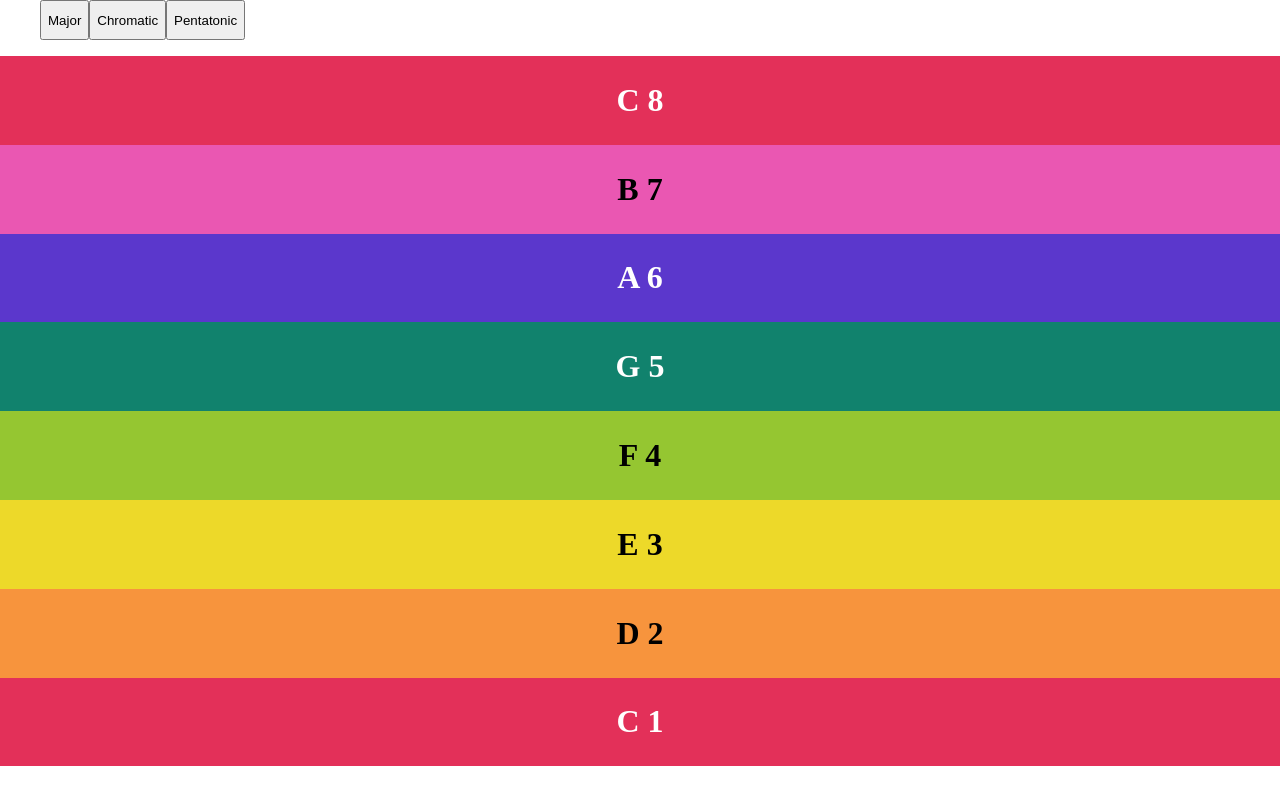
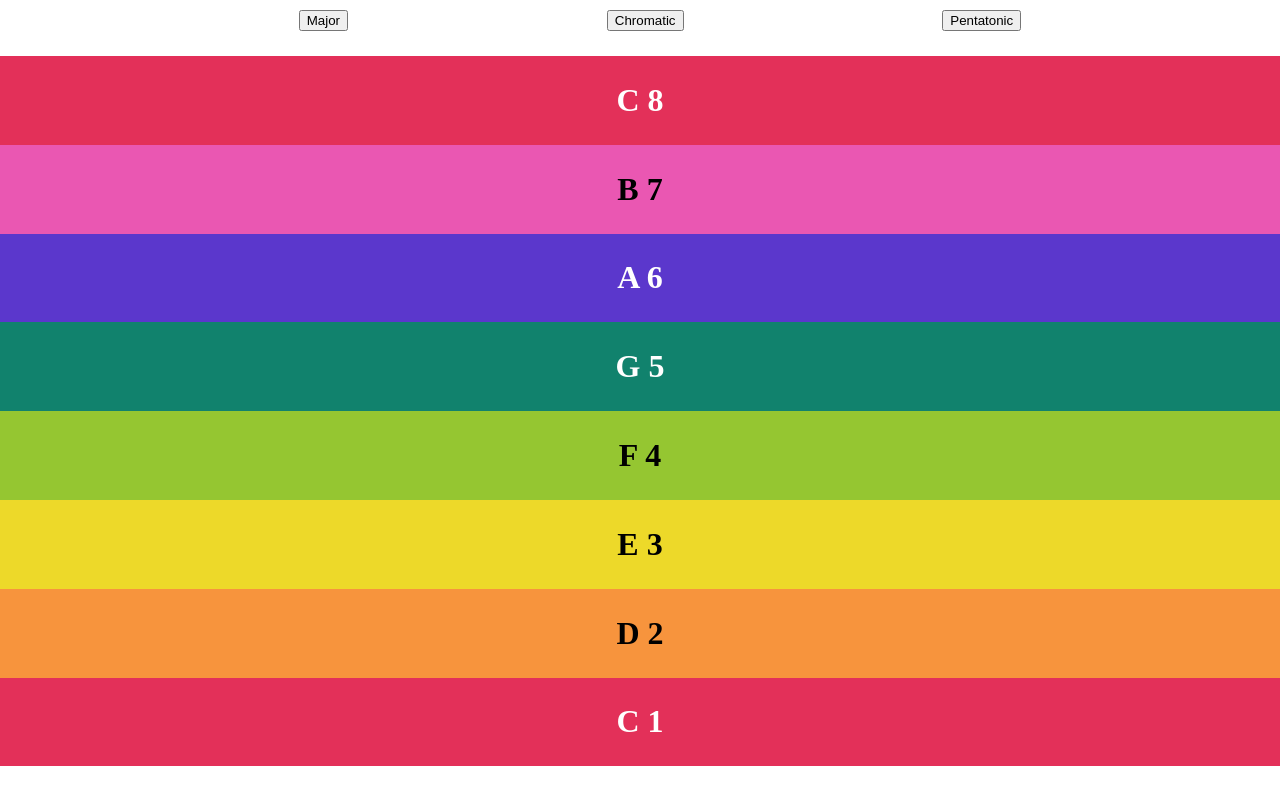
Before and after one commit to gatewayprogrammingschool/keys, a plain HTML site: page index.html in a window 1280 px wide. Drawn offline with Linux system fonts and the light colour scheme.

Commit message:
Update index.html

```diff
--- a/index.html
+++ b/index.html
@@ -3,7 +3,7 @@
     <link rel="stylesheet" type="text/css" href="/keys/site.css">
   </head>
   <body>
-    <dir style='height: 5%; display: flex;'>
+    <dir style='height: 5%;display: flex;flex-wrap: nowrap;align-content: center;justify-content: space-evenly;align-items: center;flex-direction: row;'>
       <button type='button' onclick='showMajor()'>Major</button>
       <button type='button' onclick='showChromatic()'>Chromatic</button>
       <button type='button' onclick='showPentatonic()'>Pentatonic</button>
```
